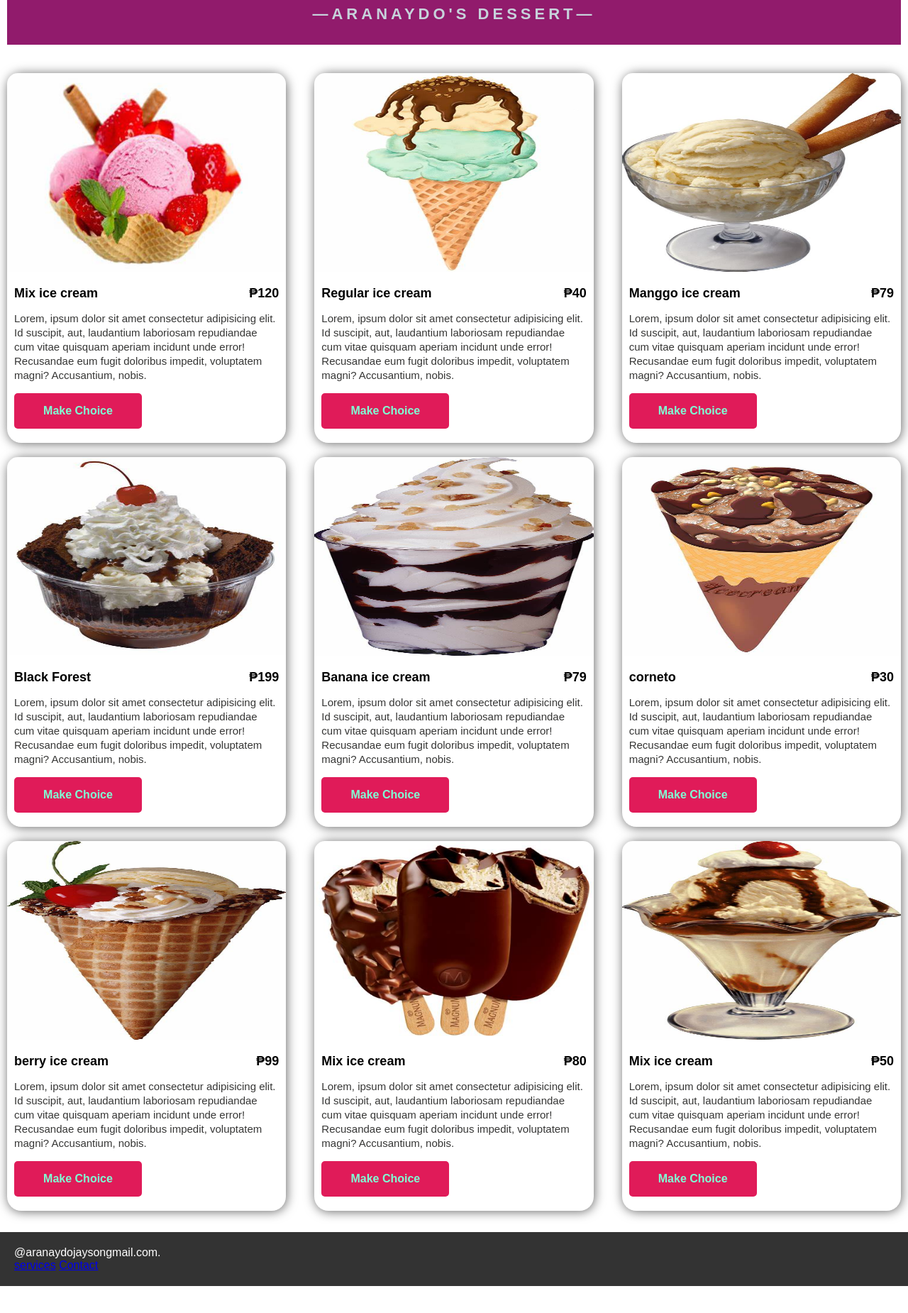
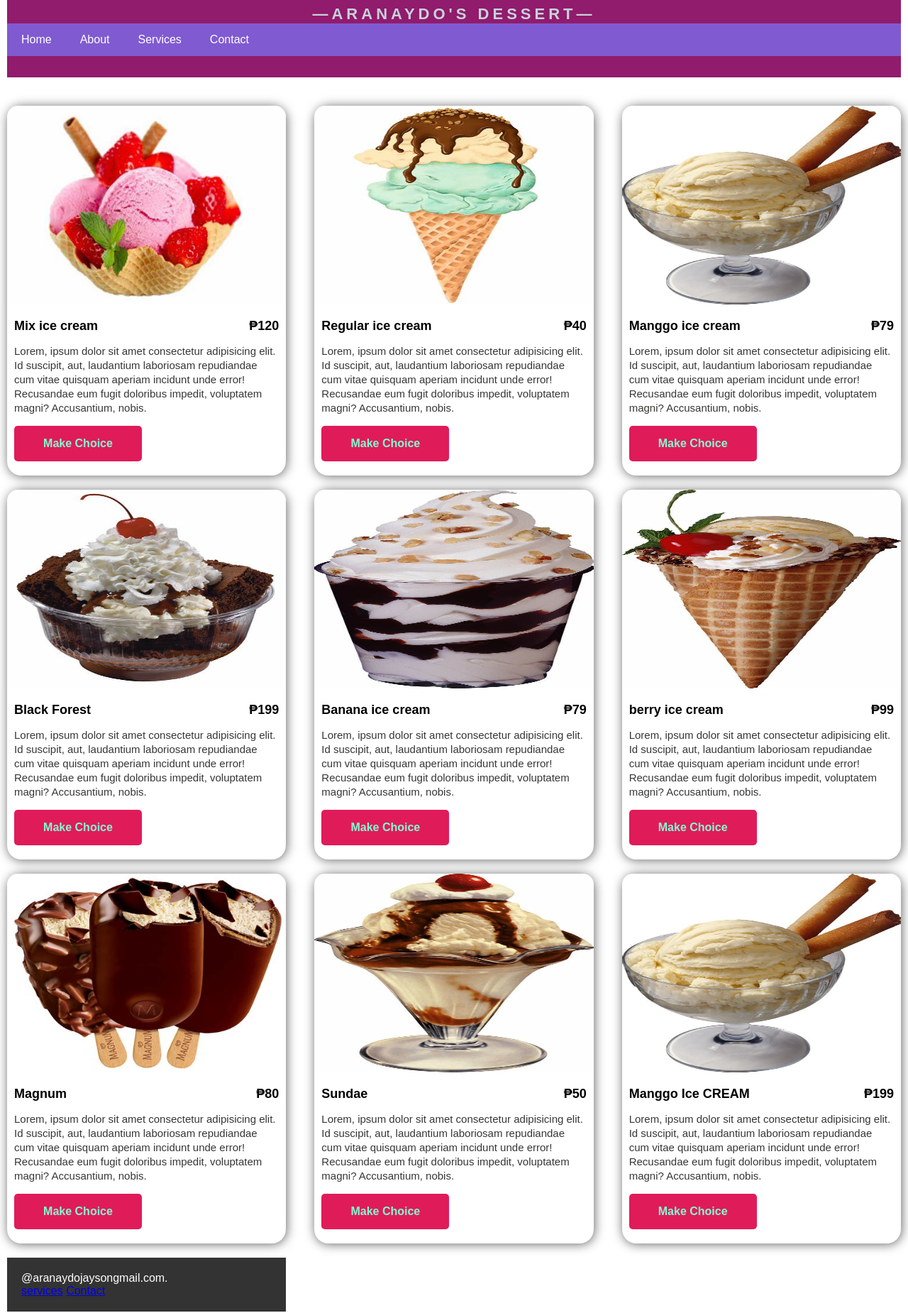
Before and after one commit to AranaydoJayson/ACTIVITY-1, a plain HTML site: page Activity-1/index.html in a window 1280 px wide. Shown: the part 70-1920 px from the top of the page at 71% size. Before the commit the page ends 1882 px from the top, so only its background shows below. Drawn offline with Linux system fonts and the light colour scheme.

Commit message:
Update index.html

```diff
--- a/Activity-1/index.html
+++ b/Activity-1/index.html
@@ -9,12 +9,24 @@
 
 </head>
 
+
 <body>
 
     <div class="menu">
         <div class="heading">
             <h1>Ice Cream HUB</h1>
             <h5>&mdash;ARANAYDO'S DESSERT&mdash;</h5>
+            <div>
+                <nav>
+                    <div class="navbar">
+                      <a href="#">Home</a>
+                      <a href="#">About</a>
+                      <a href="#">Services</a>
+                      <a href="#">Contact</a>
+
+                    </div>
+                  </nav>
+            </div>
         </div>
 
 
@@ -73,17 +85,7 @@
                 <button>Make Choice</button>
             </div>
         </div>
-        <div class="ICE-CREAM-ITEMS">
-            <img src="image/corneto.jpg">
-            <div class="details">
-                <div class="details-sub">
-                    <h5>corneto</h5>
-                    <h5 class="price"> ₱30</h5>
-                </div>
-                <p>Lorem, ipsum dolor sit amet consectetur adipisicing elit. Id suscipit, aut, laudantium laboriosam repudiandae cum vitae quisquam aperiam incidunt unde error! Recusandae eum fugit doloribus impedit, voluptatem magni? Accusantium, nobis.</p>
-                <button>Make Choice</button>
-            </div>
-        </div>
+
         <div class="ICE-CREAM-ITEMS">
             <img src="image/th.jpg">
             <div class="details">
@@ -99,7 +101,7 @@
             <img src="image/magnum.jpg">
             <div class="details">
                 <div class="details-sub">
-                    <h5>Mix ice cream</h5>
+                    <h5>Magnum</h5>
                     <h5 class="price"> ₱80</h5>
                 </div>
                 <p>Lorem, ipsum dolor sit amet consectetur adipisicing elit. Id suscipit, aut, laudantium laboriosam repudiandae cum vitae quisquam aperiam incidunt unde error! Recusandae eum fugit doloribus impedit, voluptatem magni? Accusantium, nobis.</p>
@@ -110,14 +112,27 @@
             <img src="image/sundae.jpg">
             <div class="details">
                 <div class="details-sub">
-                    <h5>Mix ice cream</h5>
+                    <h5>Sundae</h5>
                     <h5 class="price"> ₱50</h5>
                 </div>
                 <p>Lorem, ipsum dolor sit amet consectetur adipisicing elit. Id suscipit, aut, laudantium laboriosam repudiandae cum vitae quisquam aperiam incidunt unde error! Recusandae eum fugit doloribus impedit, voluptatem magni? Accusantium, nobis.</p>
                 <button>Make Choice</button>
             </div>
+       </div>
+       <div class="ICE-CREAM-ITEMS">
+        <img src="image/manggo flavor.jpg">
+        <div class="details">
+            <div class="details-sub">
+                <h5>Manggo Ice CREAM</h5>
+                <h5 class="price"> ₱199</h5>
+            </div>
+            <p>Lorem, ipsum dolor sit amet consectetur adipisicing elit. Id suscipit, aut, laudantium laboriosam repudiandae cum vitae quisquam aperiam incidunt unde error! Recusandae eum fugit doloribus impedit, voluptatem magni? Accusantium, nobis.</p>
+            <button>Make Choice</button>
         </div>
     </div>
+
+
+
 
 
 </body>
```
